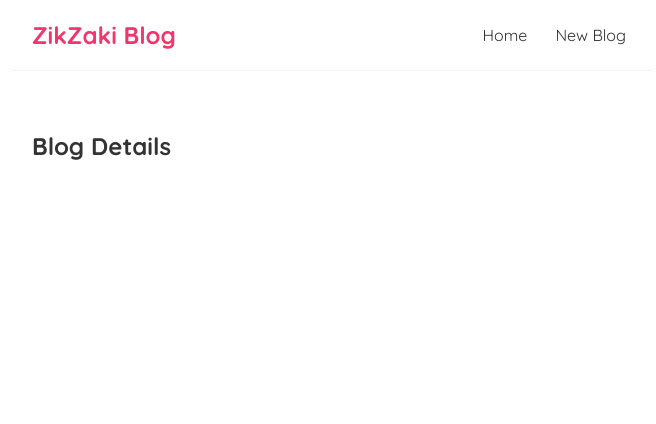
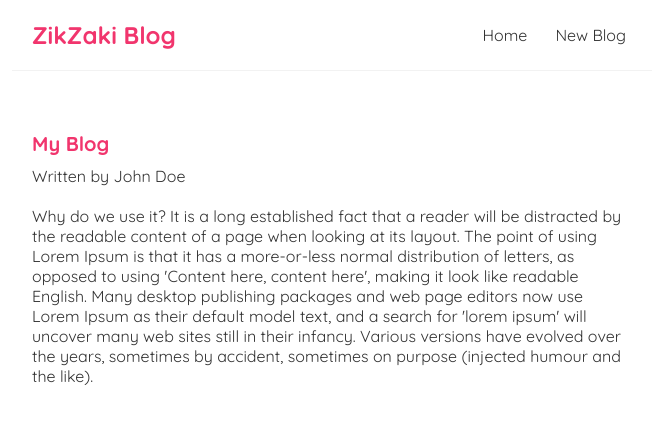
Before and after one commit to ZikaZaki/React-Blog, a React (Create React App) app: page /blogs/1 in a window 1280 px wide. Shown: the top 424 px of the page, without its empty margins (308-964 px from the left). Built offline with nearby package versions, Linux system fonts and the light colour scheme; data requests are answered from the project's data file.

Commit message:
Add blogDetails component

```diff
--- a/data/db.json
+++ b/data/db.json
@@ -2,19 +2,19 @@
     "blogs": [
         {
             "title": "My Blog",
-            "body": "Why do we use it?\nIt is a long established fact that a reader will be distracted",
+            "body": "Why do we use it?\nIt is a long established fact that a reader will be distracted by the readable content of a page when looking at its layout. The point of using Lorem Ipsum is that it has a more-or-less normal distribution of letters, as opposed to using 'Content here, content here', making it look like readable English. Many desktop publishing packages and web page editors now use Lorem Ipsum as their default model text, and a search for 'lorem ipsum' will uncover many web sites still in their infancy. Various versions have evolved over the years, sometimes by accident, sometimes on purpose (injected humour and the like).",
             "author": "John Doe",
             "id": 1
         },
         {
             "title": "My Blog 2",
-            "body": "Why do we use it?\nIt is a long established fact that a reader will be distracted",
+            "body": "Why do we use it?\nIt is a long established fact that a reader will be distracted by the readable content of a page when looking at its layout. The point of using Lorem Ipsum is that it has a more-or-less normal distribution of letters, as opposed to using 'Content here, content here', making it look like readable English. Many desktop publishing packages and web page editors now use Lorem Ipsum as their default model text, and a search for 'lorem ipsum' will uncover many web sites still in their infancy. Various versions have evolved over the years, sometimes by accident, sometimes on purpose (injected humour and the like).",
             "author": "Yoshi",
             "id": 2
         },
         {
             "title": "My Blog 3",
-            "body": "Why do we use it?\nIt is a long established fact that a reader will be distracted",
+            "body": "Why do we use it?\nIt is a long established fact that a reader will be distracted by the readable content of a page when looking at its layout. The point of using Lorem Ipsum is that it has a more-or-less normal distribution of letters, as opposed to using 'Content here, content here', making it look like readable English. Many desktop publishing packages and web page editors now use Lorem Ipsum as their default model text, and a search for 'lorem ipsum' will uncover many web sites still in their infancy. Various versions have evolved over the years, sometimes by accident, sometimes on purpose (injected humour and the like).",
             "author": "ZikaZaki",
             "id": 3
         }
--- a/src/BlogDetails.js
+++ b/src/BlogDetails.js
@@ -1,7 +1,22 @@
+import { useParams } from "react-router-dom";
+import useFetch from "./useFetch";
+
 const BlogDetails = () => {
+    const { id } =useParams();
+    const { data: blog, error, isPending } = useFetch('http://localhost:8000/blogs/' + id);
+
+
     return (
         <div className="blog-details">
-            <h2>Blog Details</h2>
+            { isPending && <div>Loading...</div> }
+            { error && <div>{ error }</div>}
+            { blog && (
+                <article>
+                    <h2>{ blog.title }</h2>
+                    <p>Written by { blog.author }</p>
+                    <div>{ blog.body }</div>
+                </article>
+            )}
         </div>
      );
 }
--- a/src/BlogList.js
+++ b/src/BlogList.js
@@ -1,3 +1,5 @@
+import { Link } from "react-router-dom";
+
 const BlogList = ({ blogs, title }) => {
 
     return (
@@ -5,8 +7,10 @@ const BlogList = ({ blogs, title }) => {
             <h2>{ title }</h2>
              {blogs.map((blog) => (
             <div className="blog-preview" key={blog.id}>
-                <h2>{blog.title}</h2>
-                <p>Written by {blog.author}</p>
+                <Link to={`/blogs/${blog.id}`}>
+                    <h2>{blog.title}</h2>
+                    <p>Written by {blog.author}</p>
+                </Link>
             </div>
           ))}
         </div>
--- a/src/index.css
+++ b/src/index.css
@@ -48,3 +48,24 @@
   color: #f1356d;
   margin-bottom: 8px;
 }
+.blog-preview a {
+  text-decoration: none;
+}
+
+/* blog details page */
+.blog-details h2 {
+  font-size: 20px;
+  color: #f1356d;
+  margin-bottom: 10px;
+}
+.blog-details div {
+  margin: 20px 0;
+}
+.blog-details button {
+  background: #f1356d;
+  color: #fff;
+  border: 0;
+  padding: 8px;
+  border-radius: 8px;
+  cursor: pointer;
+}
```
